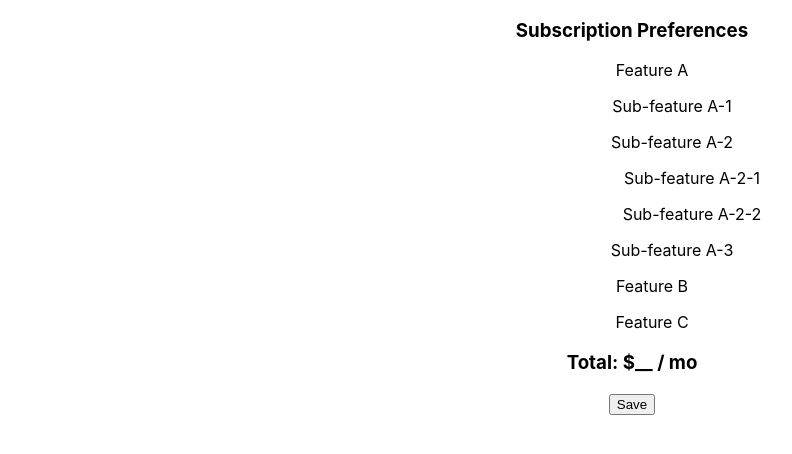
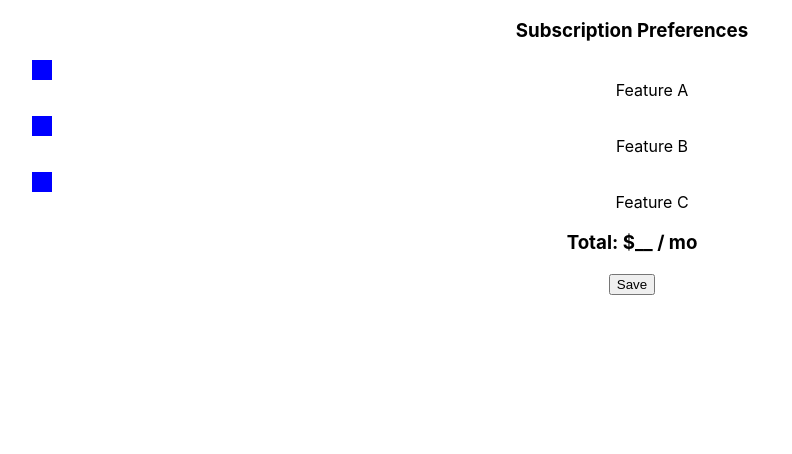
Before and after one commit to josepwil/feature_interface, a React (Create React App) app in the folder feature-interface/: page / in a window 1280 px wide. Shown: the top 454 px of the page, without its empty margins (8-800 px from the left). Built offline with nearby package versions, Linux system fonts and the light colour scheme.

Commit message:
creating functions to handle CheckboxClicked and SubFeaturesListChange

```diff
--- a/feature-interface/src/FeaturesList.tsx
+++ b/feature-interface/src/FeaturesList.tsx
@@ -1,14 +1,36 @@
 import { IFeature, IProps } from './types'
+import Checkbox from './Checkbox'
 
-const FeaturesList: React.FC<IProps> = ({ features }) => {
+const FeaturesList: React.FC<IProps> = ({ features, selectedFeatures, onChange }) => {
+
+  const handleCheckBoxClicked = (featureName: string) => {
+    if(selectedFeatures[featureName]) {
+      delete selectedFeatures[featureName]
+    } else {
+      selectedFeatures[featureName] = {}
+    }
+    onChange(selectedFeatures)
+  }
+
+  const handleSubFeaturesListChange = (featureName: string, subSelections: any) => {
+    selectedFeatures[featureName] = subSelections;
+    onChange(selectedFeatures)
+  }
+
   return (
     <div>
       {features.map((feature: IFeature) => (
         <ul>
-          <p>{feature.name}</p>
-          {feature.subFeatures.length > 0 &&
+          <Checkbox
+            label={feature.name}
+            selected={true}
+            onChange={() => handleCheckBoxClicked(feature.name)}
+          />
+          {(feature.subFeatures.length > 0 && selectedFeatures[feature.name]) &&
             <FeaturesList
               features={feature.subFeatures}
+              selectedFeatures={selectedFeatures[feature.name]}
+              onChange={(subSelections: any) => handleSubFeaturesListChange(feature.name, subSelections)}
             />
           }
         </ul>
```
